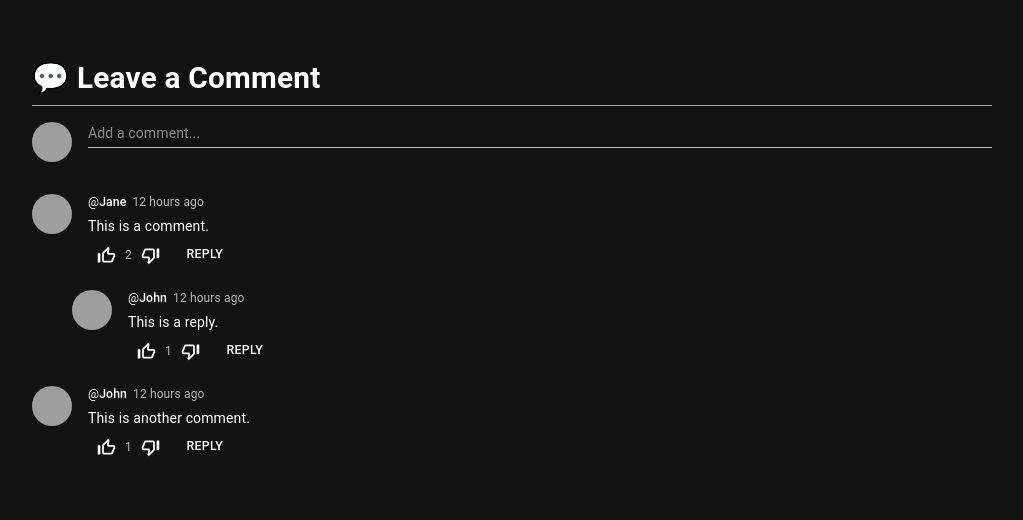
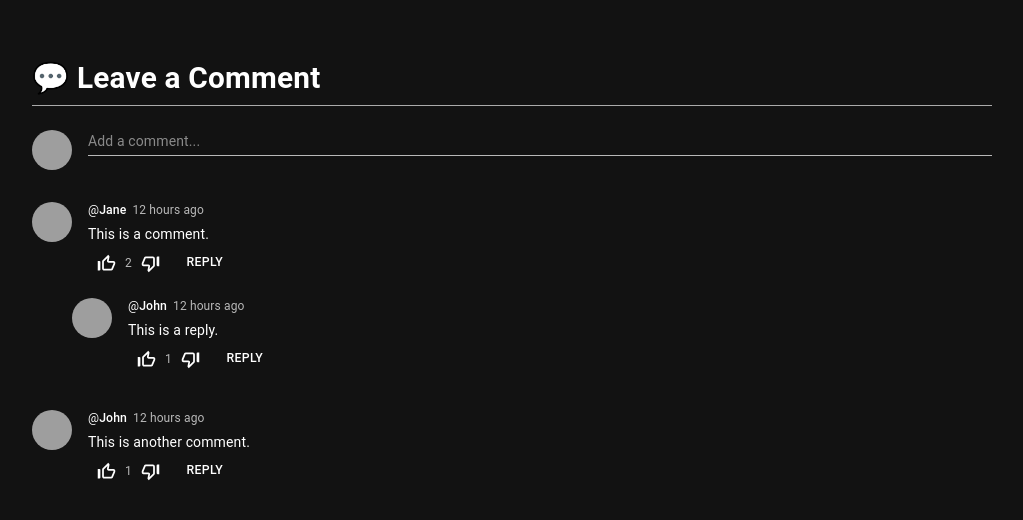
Before and after one commit to acelowder/react-material-comments, a React (Vite) app: page / in a window 1280 px wide. Shown: the top 520 px of the page, without its empty margins (128-1151 px from the left). Built offline with nearby package versions, Linux system fonts and the light colour scheme; grey boxes are pictures that could not be loaded.

Commit message:
Add replying functionality

```diff
--- a/src/comment-section/CommentSection.jsx
+++ b/src/comment-section/CommentSection.jsx
@@ -22,7 +22,7 @@ export default function CommentSection() {
 			<div style={commentSectionStyles}>
 				<Title>💬 Leave a Comment</Title>
 				<Divider />
-				<InputContainer />
+				<InputContainer submitText={'Comment'} />
 				{comments.map((comment) => (
 					<Thread key={comment.id} comment={comment} />
 				))}
--- a/src/comment-section/CommentSection.service.js
+++ b/src/comment-section/CommentSection.service.js
@@ -200,6 +200,29 @@ export const useCommentsService = (comments, setComments) => {
 		setComments([comment, ...comments]);
 	};
 
+	const addReply = (text, threadId) => {
+		const reply = {
+			id: uuidv4(),
+			author: userName,
+			authorId: userId,
+			avatar: userAvatar,
+			text,
+			created: Date.now(),
+			likes: [userId],
+			dislikes: [],
+		};
+		const updatedComments = comments.map((mapComment) => {
+			if (mapComment.id === threadId) {
+				return {
+					...mapComment,
+					replies: [...mapComment.replies, reply],
+				};
+			}
+			return mapComment;
+		});
+		setComments(updatedComments);
+	};
+
 	return {
 		comments,
 		likeComment,
@@ -213,5 +236,6 @@ export const useCommentsService = (comments, setComments) => {
 		isCommentDisliked,
 		isReplyDisliked,
 		addComment,
+		addReply,
 	};
 };
--- a/src/components/Avatar.jsx
+++ b/src/components/Avatar.jsx
@@ -4,6 +4,13 @@ const avatarStyles = {
 	borderRadius: '50%',
 };
 
-export default function Avatar({ src }) {
-	return <img style={avatarStyles} src={src} />;
+const smallStyles = {
+	width: '28px',
+	height: '28px',
+	borderRadius: '50%',
+	marginBottom: '12px',
+};
+
+export default function Avatar({ src, small }) {
+	return <img style={small ? smallStyles : avatarStyles} src={src} />;
 }
--- a/src/components/Divider.jsx
+++ b/src/components/Divider.jsx
@@ -1,6 +1,7 @@
 const dividerStyles = {
 	border: 'none',
 	borderTop: '1px solid #aaa',
+	marginBottom: '24px',
 };
 
 export default function Divider() {
--- a/src/threads/Comment.jsx
+++ b/src/threads/Comment.jsx
@@ -13,7 +13,7 @@ export default function Comment({ comment, threadId = null }) {
 	return (
 		<div style={commentContainerStyles}>
 			<Avatar src={comment.avatar} />
-			<div>
+			<div style={{ flexGrow: 1 }}>
 				<Header comment={comment} />
 				<Typography variant="body1">{comment.text}</Typography>
 				<Toolbar comment={comment} threadId={threadId} />
--- a/src/threads/Thread.jsx
+++ b/src/threads/Thread.jsx
@@ -1,9 +1,13 @@
 import Comment from './Comment';
 import Replies from './Replies';
 
+const threadStyles = {
+	marginTop: '32px',
+};
+
 export default function Thread({ comment }) {
 	return (
-		<div>
+		<div style={threadStyles}>
 			<Comment key={comment.id} comment={comment} />
 			{comment.replies && (
 				<Replies replies={comment.replies} threadId={comment.id} />
--- a/src/threads/Toolbar.jsx
+++ b/src/threads/Toolbar.jsx
@@ -1,4 +1,4 @@
-import { useContext } from 'react';
+import { useContext, useState } from 'react';
 
 import { commentsContext } from '../comment-section/CommentSection';
 import { useCommentsService } from '../comment-section/CommentSection.service';
@@ -6,6 +6,7 @@ import { useCommentsService } from '../comment-section/CommentSection.service';
 import SmallTextButton from '../components/SmallTextButton';
 import ToggleIcon from '../components/ToggleIcon';
 import LikesCounter from '../components/LikesCounter';
+import InputContainer from '../user-input/InputContainer';
 
 import ThumbUpAltIcon from '@mui/icons-material/ThumbUpAlt';
 import ThumbUpOffAltIcon from '@mui/icons-material/ThumbUpOffAlt';
@@ -13,6 +14,8 @@ import ThumbDownAltIcon from '@mui/icons-material/ThumbDownAlt';
 import ThumbDownOffAltIcon from '@mui/icons-material/ThumbDownOffAlt';
 
 export default function Toolbar({ comment, threadId }) {
+	const [replying, setReplying] = useState(false);
+
 	const { comments, setComments } = useContext(commentsContext);
 
 	const {
@@ -61,7 +64,17 @@ export default function Toolbar({ comment, threadId }) {
 				onClick={onDislike}
 				aria="dislike"
 			/>
-			<SmallTextButton>Reply</SmallTextButton>
+			<SmallTextButton onClick={() => setReplying(!replying)}>
+				Reply
+			</SmallTextButton>
+			{replying && (
+				<InputContainer
+					submitText={'Reply'}
+					threadId={threadId || comment.id}
+					onCancel={() => setReplying(false)}
+					initialText={threadId ? '@' + comment.author + ' ' : null}
+				/>
+			)}
 		</div>
 	);
 }
--- a/src/user-input/CommentField.jsx
+++ b/src/user-input/CommentField.jsx
@@ -13,14 +13,13 @@ const commentFieldStyles = {
 
 export default function CommentField({ onClick }) {
 	const { comments, setComments } = useContext(commentsContext);
-	const { addComment } = useCommentsService(comments, setComments);
+	const { addComment, addReply } = useCommentsService(comments, setComments);
 
-	const { commentText, setCommentText, setDrafting } =
-		useContext(draftContext);
+	const { commentText, setCommentText, threadId } = useContext(draftContext);
 
 	const handleEnter = (e) => {
 		e.preventDefault();
-		addComment(commentText);
+		threadId ? addReply(commentText, threadId) : addComment(commentText);
 		setCommentText('');
 	};
 
--- a/src/user-input/InputContainer.jsx
+++ b/src/user-input/InputContainer.jsx
@@ -5,20 +5,27 @@ import InputToolbar from './InputToolbar';
 
 const inputContainerStyles = {
 	marginTop: '16px',
-	marginBottom: '32px',
 };
 
 export const draftContext = createContext();
 
-export default function InputContainer() {
-	const [drafting, setDrafting] = useState(false);
-	const [commentText, setCommentText] = useState('');
+export default function InputContainer({
+	submitText,
+	threadId,
+	onCancel,
+	initialText,
+}) {
+	const [drafting, setDrafting] = useState(onCancel ? true : false);
+	const [commentText, setCommentText] = useState(initialText || '');
 	const contextValues = useMemo(
 		() => ({
 			drafting,
 			setDrafting,
 			commentText,
 			setCommentText,
+			submitText,
+			threadId,
+			onCancel,
 		}),
 		[drafting, commentText]
 	);
--- a/src/user-input/InputForm.jsx
+++ b/src/user-input/InputForm.jsx
@@ -15,11 +15,11 @@ const formStyles = {
 };
 
 export default function InputForm() {
-	const { setDrafting } = useContext(draftContext);
+	const { setDrafting, threadId } = useContext(draftContext);
 
 	return (
 		<div style={formStyles}>
-			<Avatar src={userAvatar} />
+			<Avatar src={userAvatar} small={threadId ? true : false} />
 			<CommentField onClick={() => setDrafting(true)} />
 		</div>
 	);
--- a/src/user-input/InputToolbar.jsx
+++ b/src/user-input/InputToolbar.jsx
@@ -11,32 +11,40 @@ const toolbarStyles = {
 	display: 'flex',
 	gap: '8px',
 	justifyContent: 'flex-end',
-	marginTop: '8px',
-	marginBottom: '-32px',
+	marginTop: '-12px',
+	marginBottom: '-16px',
 };
 
 export default function InputToolbar() {
 	const { comments, setComments } = useContext(commentsContext);
 	const { addComment } = useCommentsService(comments, setComments);
 
-	const { commentText, setCommentText, setDrafting } =
-		useContext(draftContext);
+	const {
+		commentText,
+		setCommentText,
+		setDrafting,
+		submitText,
+		threadId,
+		onCancel,
+	} = useContext(draftContext);
 
 	const handleCancel = () => {
 		setDrafting(false);
 	};
 
 	const handleComment = () => {
-		addComment(commentText);
+		threadId ? addReply(commentText, threadId) : addComment(commentText);
 		setCommentText('');
 		setDrafting(false);
 	};
 
 	return (
 		<div style={toolbarStyles}>
-			<LargeTextButton onClick={handleCancel}>Cancel</LargeTextButton>
+			<LargeTextButton onClick={onCancel || handleCancel}>
+				Cancel
+			</LargeTextButton>
 			<PrimaryButton onClick={handleComment} disabled={!commentText}>
-				Comment
+				{submitText}
 			</PrimaryButton>
 		</div>
 	);
```
